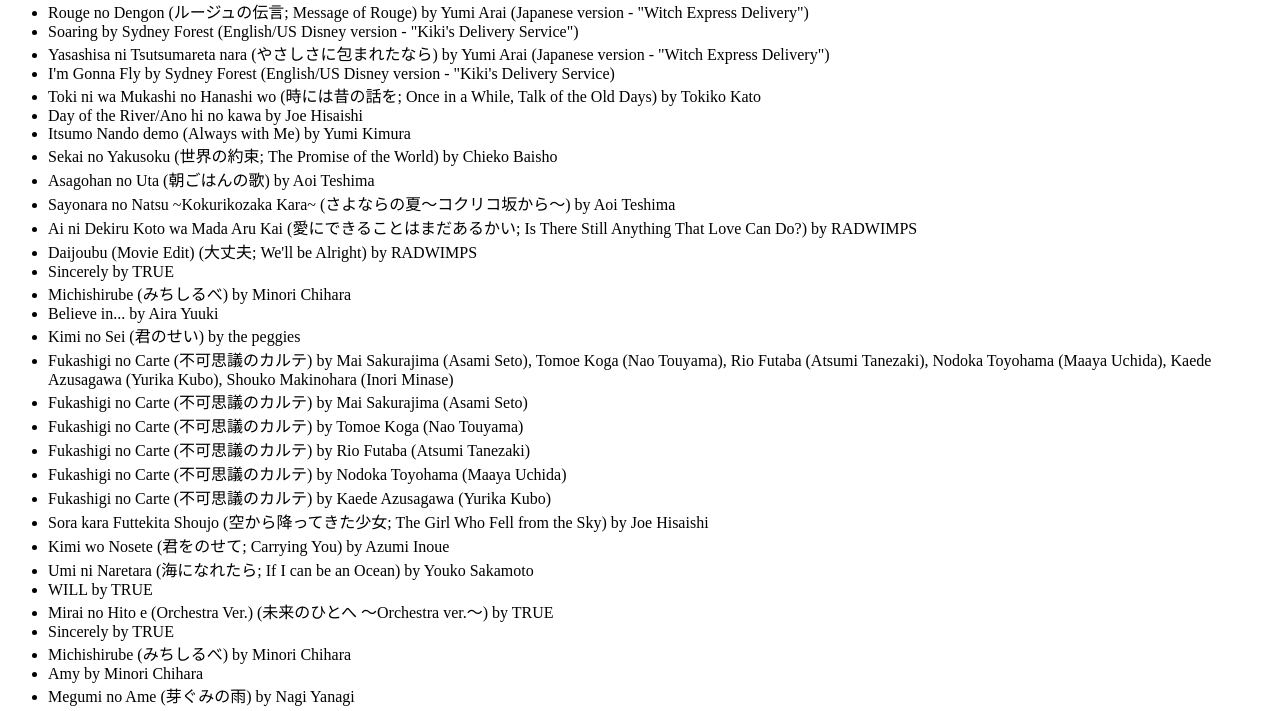
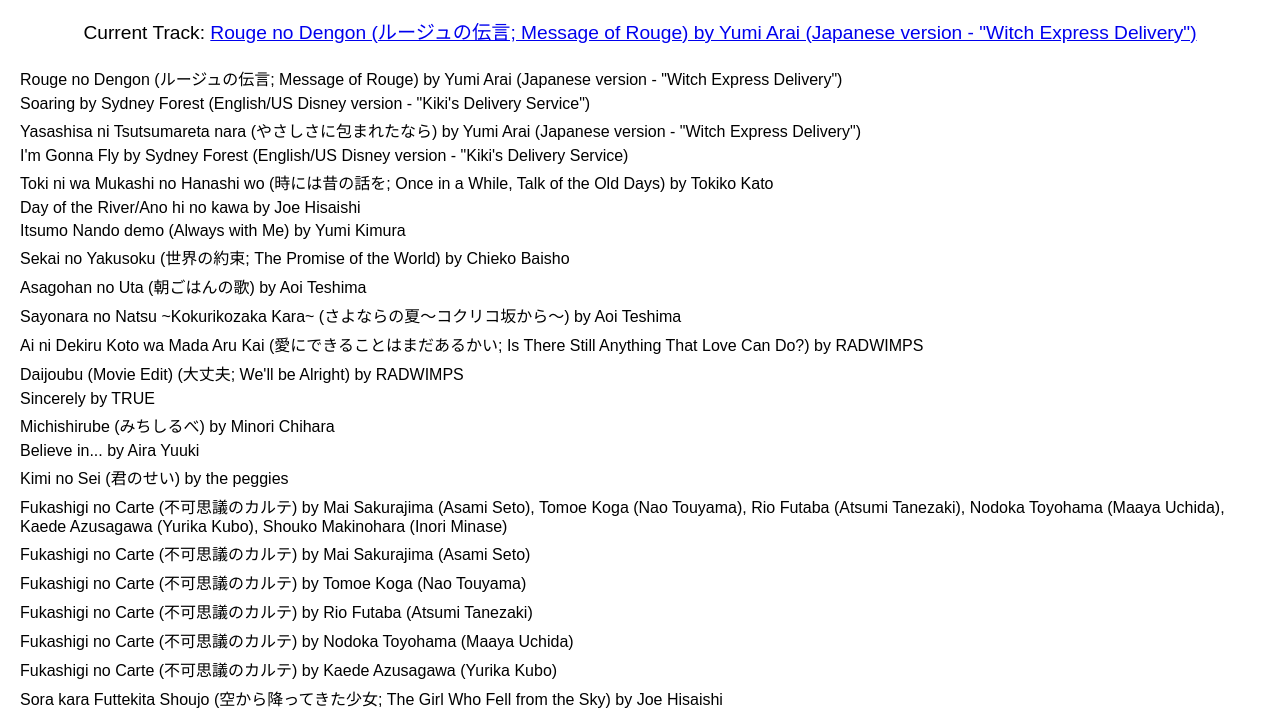
Before and after one commit to mik2003/MAL-playlist, a plain HTML site: page docs/html/youtube_playlist.html in a window 1280 px wide. Shown: the part 142-853 px from the top of the page. Drawn offline with Linux system fonts and the light colour scheme.

Commit message:
Fix broken CSS

```diff
--- a/docs/html/youtube_playlist.html
+++ b/docs/html/youtube_playlist.html
@@ -5,6 +5,8 @@
     <meta charset="UTF-8">
     <meta name="viewport" content="width=device-width, initial-scale=1.0">
     <title>Anime Playlist</title>
+
+    <link rel="stylesheet" href="../css/youtube_playlist.css">
 </head>
 
 <body>
```
